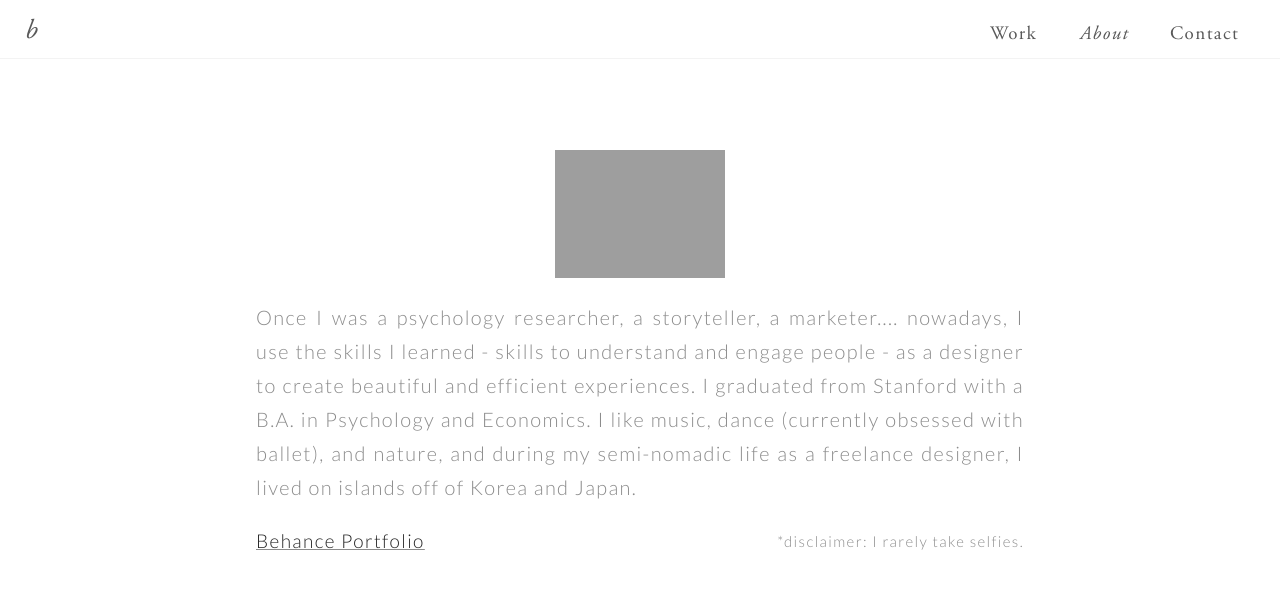
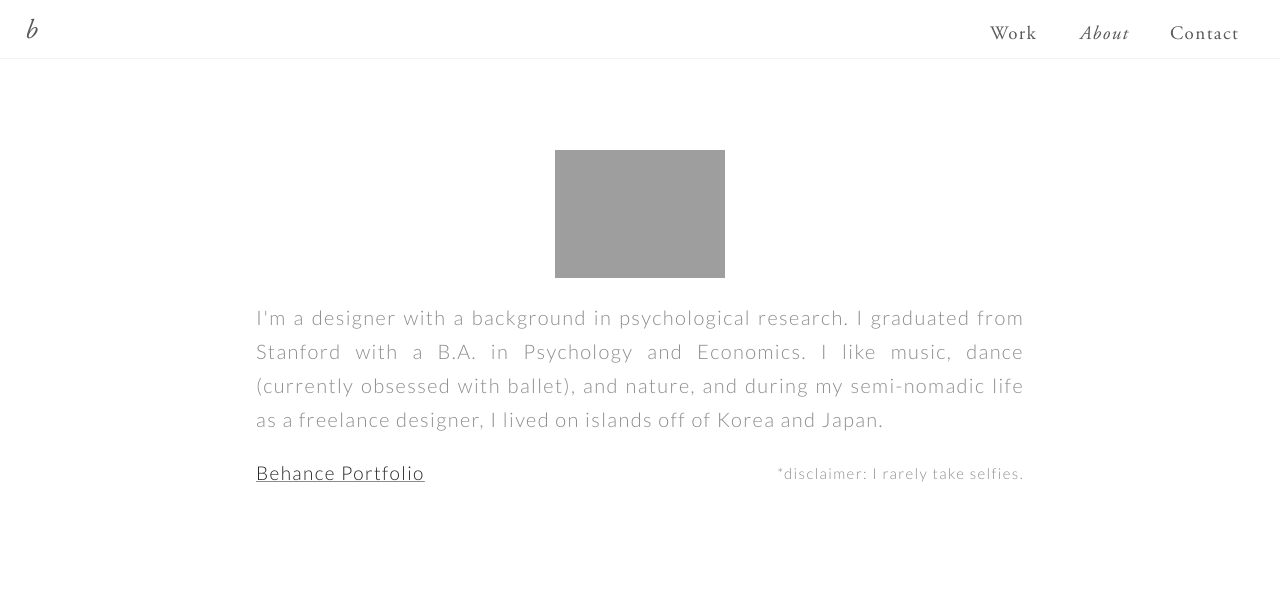
Before and after one commit to bkwon0402/bkwon0402.github.io, a Jekyll site: the page about.html, which Jekyll copies as it is, in a window 1280 px wide. Shown: the top 589 px of the page. Built offline with Jekyll 4.4.1, drawn with Linux system fonts in a browser that asks for light colours.

Commit message:
Update about.html

```diff
--- a/about.html
+++ b/about.html
@@ -71,7 +71,7 @@
 <div class="clear">
 <div class="say">
 <div class="selfie2"><img src="/images/selfie.png"></div>
-<div class="aboutme">Once I was a psychology researcher, a storyteller, a marketer.... nowadays, I use the skills I learned - skills to understand and engage people - as a designer to create beautiful and efficient experiences.
+<div class="aboutme"> I'm a designer with a background in psychological research.
 	 I graduated from Stanford with a B.A. in Psychology and Economics. I like music, dance (currently obsessed with ballet), and nature, and during my semi-nomadic life as a freelance designer, I lived on islands off of Korea and Japan.
 <div class="clearfix">
 	<p class="disclaimer">*disclaimer: I rarely take selfies.</p>
```
